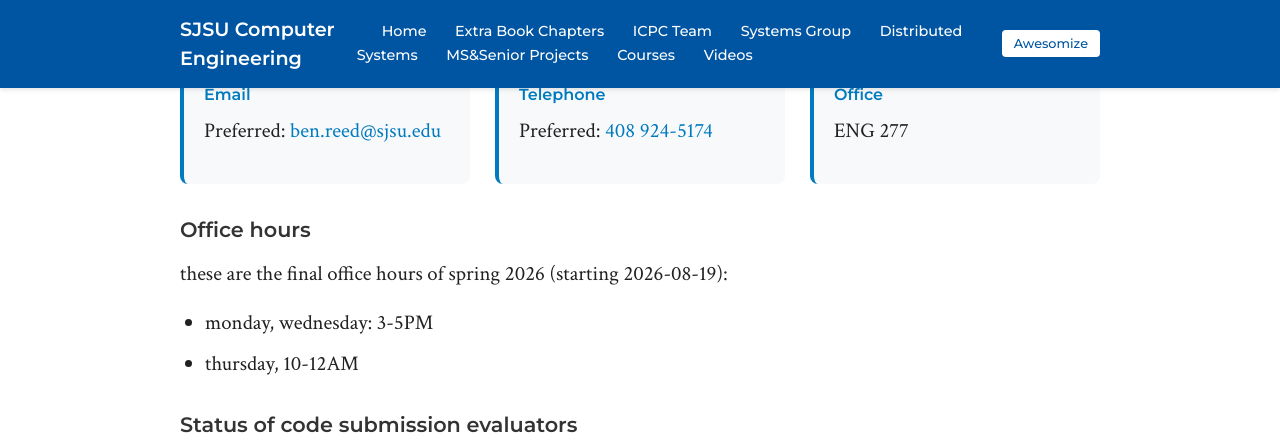
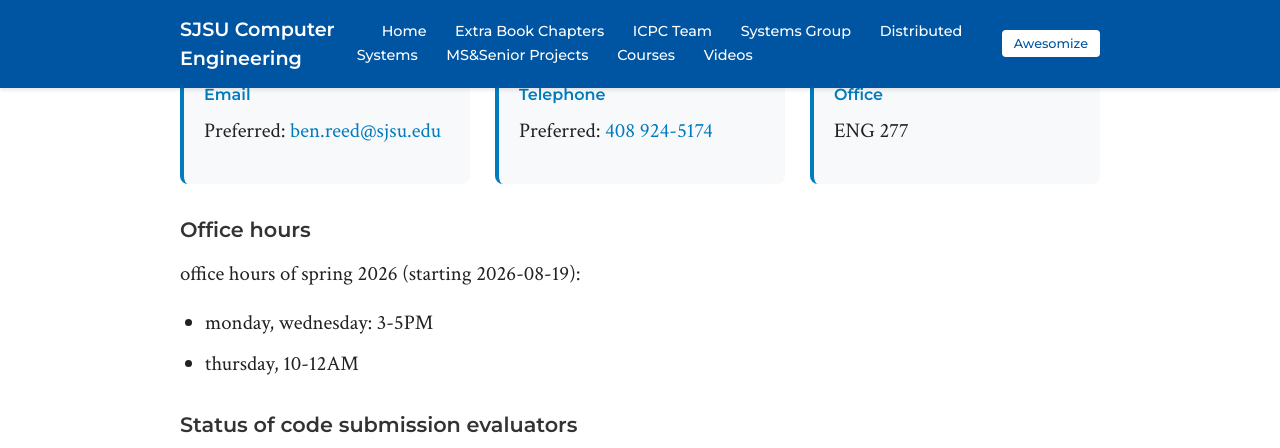
Before and after one commit to breed/benreed-sjsu, a Jekyll site: the page built from index.md, in a window 1280 px wide and 900 px high, scrolled down 729 px, cut to the strip 0-448 px from the top of the window. Built offline with Jekyll 4.4.1, drawn with Linux system fonts in a browser that asks for light colours.

Commit message:
small fix

```diff
--- a/index.md
+++ b/index.md
@@ -39,7 +39,7 @@
 
 ### Office hours
 
-these are the final office hours of spring 2026 (starting 2026-08-19):
+office hours of spring 2026 (starting 2026-08-19):
 
 * monday, wednesday: 3-5PM
 * thursday, 10-12AM
```
